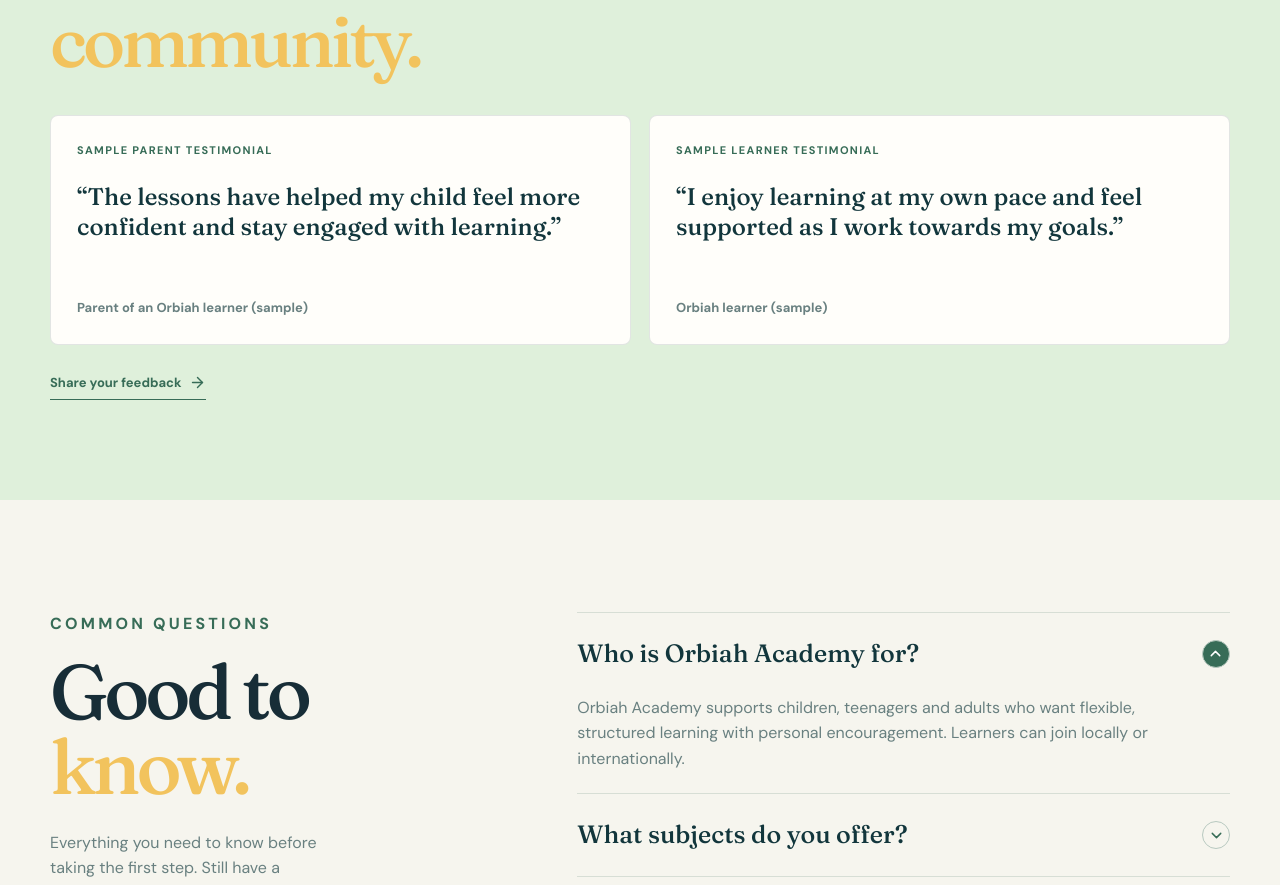
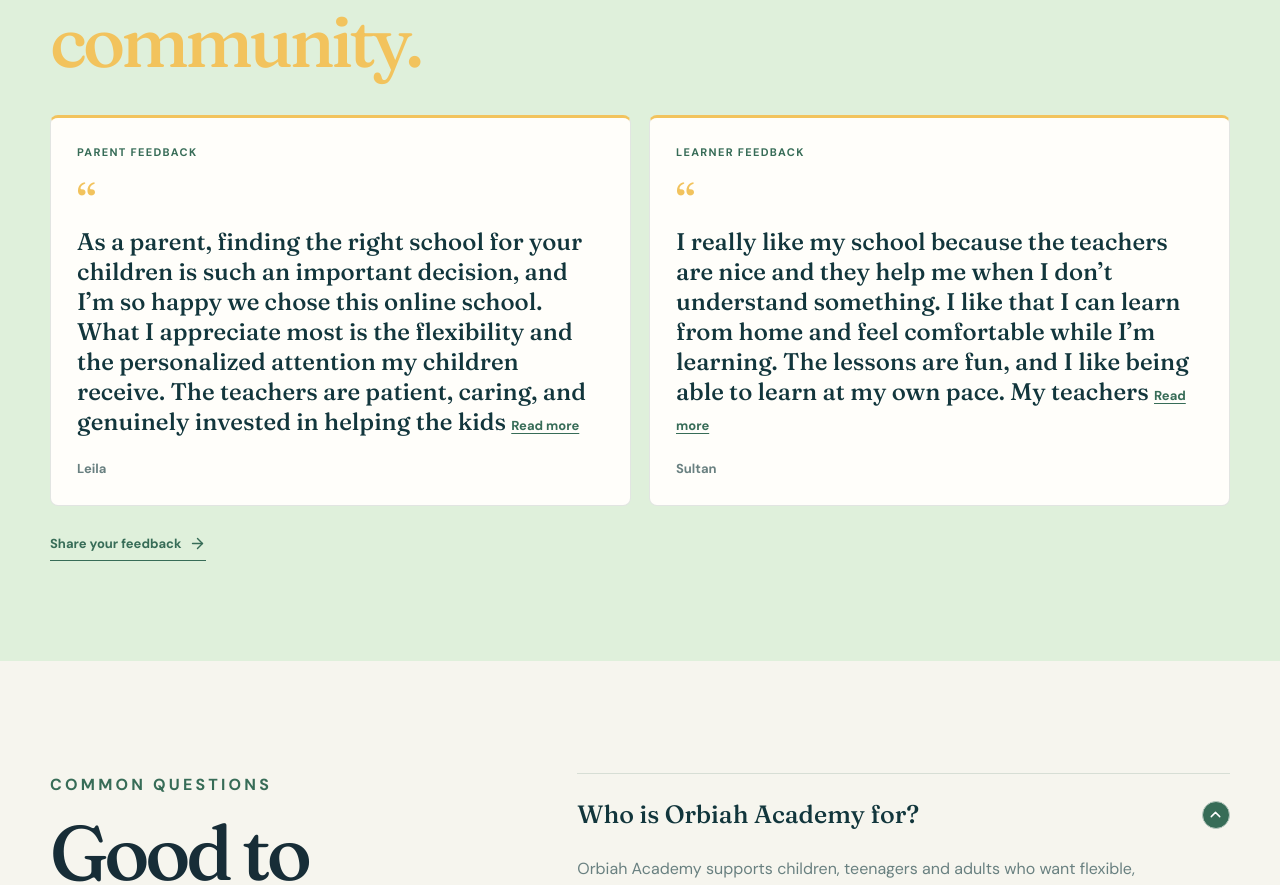
Before and after one commit to Aghama/orbiaheducation, a React (Vite) app in the folder client/: page / in a window 1280 px wide. Shown: the part 5559-6444 px from the top of the page. Built offline with nearby package versions, Linux system fonts and the light colour scheme.

Commit message:
Feedback added

```diff
--- a/client/src/index.css
+++ b/client/src/index.css
@@ -119,9 +119,16 @@ button, input, textarea, select { font: inherit; } button { border: 0; cursor: p
 .feedback-section h2 em { color: var(--sun); }
 .subjects-section h2 em { color: var(--sun); }
 .feedback-grid { display: grid; grid-template-columns: repeat(2, minmax(0, 1fr)); gap: 18px; }
-.feedback-card { min-height: 230px; padding: 26px; border: 1px solid rgba(18,54,60,.12); border-radius: 8px; background: var(--paper); display: flex; flex-direction: column; align-items: flex-start; }
+.feedback-card { min-height: 230px; padding: 26px; border: 1px solid rgba(18,54,60,.12); border-top: 3px solid var(--sun); border-radius: 8px; background: var(--paper); display: flex; flex-direction: column; align-items: flex-start; }
 .feedback-sample { color: var(--green); font-size: 11px; font-weight: 800; letter-spacing: .12em; }
 .feedback-card blockquote { margin: 24px 0 auto; color: var(--deep); font-family: "Fraunces", serif; font-size: 24px; line-height: 1.25; }
+.feedback-card blockquote::before { content: "“"; display: block; margin-bottom: 10px; color: var(--sun); font-family: "Fraunces", serif; font-size: 44px; line-height: .75; }
+.feedback-more { display: inline; }
+.feedback-more summary { display: inline; color: var(--green); cursor: pointer; font: 700 13px "DM Sans", sans-serif; text-decoration: underline; text-underline-offset: 3px; }
+.feedback-more summary::-webkit-details-marker { display: none; }
+.feedback-more .read-less-label { display: none; }
+.feedback-more[open] .read-more-label { display: none; }
+.feedback-more[open] .read-less-label { display: inline; }
 .feedback-card p { margin: 22px 0 0; color: var(--muted); font-size: 13px; font-weight: 700; }
 .feedback-invite { display: flex; align-items: center; justify-content: space-between; gap: 24px; margin-top: 28px; }
 .feedback-invite p { max-width: 560px; margin: 0; color: var(--muted); font-size: 14px; line-height: 1.55; }
--- a/client/src/pages/Home.tsx
+++ b/client/src/pages/Home.tsx
@@ -39,9 +39,17 @@ const faqs = [
 ];
 
 const testimonials = [
-  { audience: "SAMPLE PARENT TESTIMONIAL", quote: "The lessons have helped my child feel more confident and stay engaged with learning.", attribution: "Parent of an Orbiah learner (sample)" },
-  { audience: "SAMPLE LEARNER TESTIMONIAL", quote: "I enjoy learning at my own pace and feel supported as I work towards my goals.", attribution: "Orbiah learner (sample)" },
+  { audience: "PARENT FEEDBACK", quote: "As a parent, finding the right school for your children is such an important decision, and I’m so happy we chose this online school. What I appreciate most is the flexibility and the personalized attention my children receive. The teachers are patient, caring, and genuinely invested in helping the kids understand what they’re learning rather than simply rushing through the curriculum. I also love that learning can happen in a comfortable environment while still giving my children structure, routine, and opportunities to interact and participate. It has been wonderful seeing their confidence grow and watching them become more independent with their learning. Communication with the school has also been a positive experience. As a parent, being able to communicate with teachers and stay informed about my children’s progress gives me peace of mind. Every child learns differently, and I really appreciate having an educational environment that recognizes that. Overall, we’ve had a very positive experience, and I would definitely recommend this school to other parents looking for a supportive and flexible learning option for their children.", attribution: "Leila" },
+  { audience: "LEARNER FEEDBACK", quote: "I really like my school because the teachers are nice and they help me when I don’t understand something. I like that I can learn from home and feel comfortable while I’m learning. The lessons are fun, and I like being able to learn at my own pace. My teachers make learning easier and always encourage me to try my best. I’m happy that I joined this school because I enjoy learning here, and I’m excited to keep learning new things!", attribution: "Sultan" },
 ];
+
+function FeedbackQuote({ quote }: { quote: string }) {
+  const words = quote.trim().split(/\s+/);
+  const preview = words.slice(0, 50).join(" ");
+  const remaining = words.slice(50).join(" ");
+
+  return <blockquote>{preview}{remaining && <> <details className="feedback-more"><summary><span className="read-more-label">Read more</span><span className="read-less-label">Read less</span></summary> {remaining}</details></>}</blockquote>;
+}
 
 function SnapchatIcon({ size = 18, className = "" }: { size?: number; className?: string }) {
   return (
@@ -127,7 +135,7 @@ export default function Home() {
 
       <motion.section className="schools-section" id="about" initial={{ opacity: 0, y: 22 }} whileInView={{ opacity: 1, y: 0 }} viewport={{ once: true, amount: .12 }} transition={{ duration: .55, ease: "easeOut" }}><div className="site-container schools-layout"><div><span className="eyebrow green">{t("THE BIGGER VISION")}</span><h2>{t("Online today.")}<br /><em>{t("Schools tomorrow.")}</em></h2><div className="coming-soon"><span className="coming-dot" /> {t("Physical school coming soon")}</div></div><div><p>{t("A modern education ecosystem designed to make quality learning more accessible to children, teens and adults—through schools, online learning, educational resources, and community support.")}</p><p>{t("Orbiah Schools is our future-focused school concept, bringing together online and physical learning with international-style education and Arabic, English, French and Korean language development.")}</p><p className="small-copy">{t("Our long-term vision includes online schooling, physical schools, continuing education, digital learning resources and scholarships through Orbiah Hope.")}</p><div className="vision-quote">{t("Empowering Minds. Shaping Futures.")}</div></div></div></motion.section>
 
-      <motion.section className="feedback-section" id="feedback" initial={{ opacity: 0, y: 22 }} whileInView={{ opacity: 1, y: 0 }} viewport={{ once: true, amount: .12 }} transition={{ duration: .55, ease: "easeOut" }}><div className="site-container"><div className="feedback-heading"><span className="eyebrow green">STUDENT &amp; FAMILY FEEDBACK</span><h2>Hear from our<br /><em>community.</em></h2></div><div className="feedback-grid">{testimonials.map((testimonial) => <article className="feedback-card" key={testimonial.audience}><span className="feedback-sample">{testimonial.audience}</span><blockquote>“{testimonial.quote}”</blockquote><p>{testimonial.attribution}</p></article>)}</div><div className="feedback-invite"><a className="text-btn" href="https://form.jotform.com/261597276923066" target="_blank" rel="noreferrer">Share your feedback <ArrowRight size={17} /></a></div></div></motion.section>
+      <motion.section className="feedback-section" id="feedback" initial={{ opacity: 0, y: 22 }} whileInView={{ opacity: 1, y: 0 }} viewport={{ once: true, amount: .12 }} transition={{ duration: .55, ease: "easeOut" }}><div className="site-container"><div className="feedback-heading"><span className="eyebrow green">STUDENT &amp; FAMILY FEEDBACK</span><h2>Hear from our<br /><em>community.</em></h2></div><div className="feedback-grid">{testimonials.map((testimonial) => <article className="feedback-card" key={testimonial.audience}><span className="feedback-sample">{testimonial.audience}</span><FeedbackQuote quote={testimonial.quote} /><p>{testimonial.attribution}</p></article>)}</div><div className="feedback-invite"><a className="text-btn" href="https://form.jotform.com/261597276923066" target="_blank" rel="noreferrer">Share your feedback <ArrowRight size={17} /></a></div></div></motion.section>
 
       <motion.section className="faq-section" id="faq" initial={{ opacity: 0, y: 22 }} whileInView={{ opacity: 1, y: 0 }} viewport={{ once: true, amount: .12 }} transition={{ duration: .55, ease: "easeOut" }}><div className="site-container faq-layout"><div className="faq-intro"><span className="eyebrow green">{t("COMMON QUESTIONS")}</span><h2>{t("Good to")}<br /><em>{t("know.")}</em></h2><p>Everything you need to know before taking the first step. Still have a question?</p><button className="text-btn" onClick={() => setShowForm(true)}>{t("Ask us directly")} <ArrowRight size={17} /></button></div><div className="faq-list">{faqs.map((faq, index) => <div className={`faq-item ${openFaq === index ? "is-open" : ""}`} key={faq.question}><button className="faq-question" aria-expanded={openFaq === index} onClick={() => setOpenFaq(openFaq === index ? null : index)}><span>{t(faq.question)}</span><span className="faq-icon"><ChevronDown size={17} /></span></button><div className="faq-answer" aria-hidden={openFaq !== index}><p>{faq.answer}</p></div></div>)}</div></div></motion.section>
 
```
Also changed, not shown: 5 other files (tests, documents, lock files or other folders).
